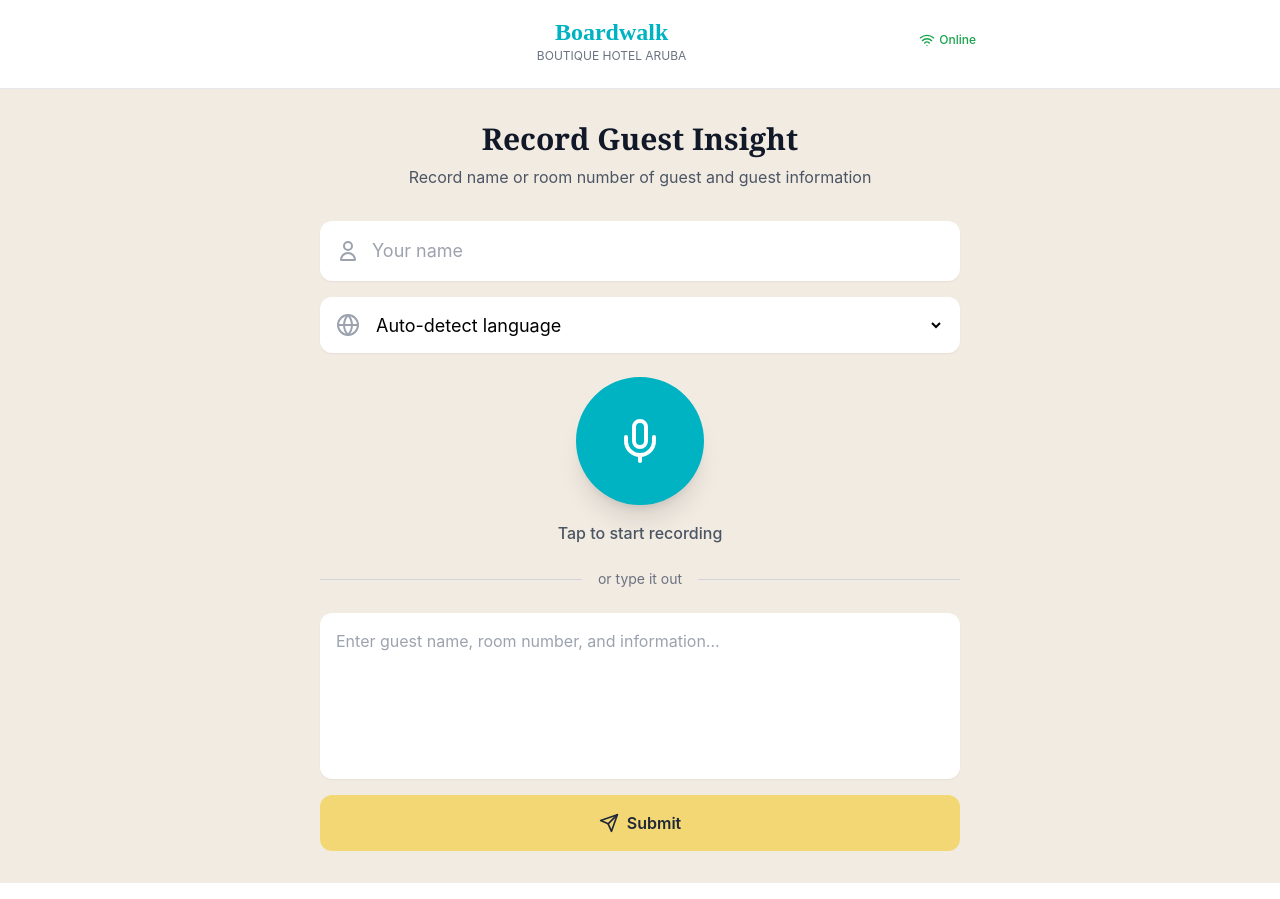
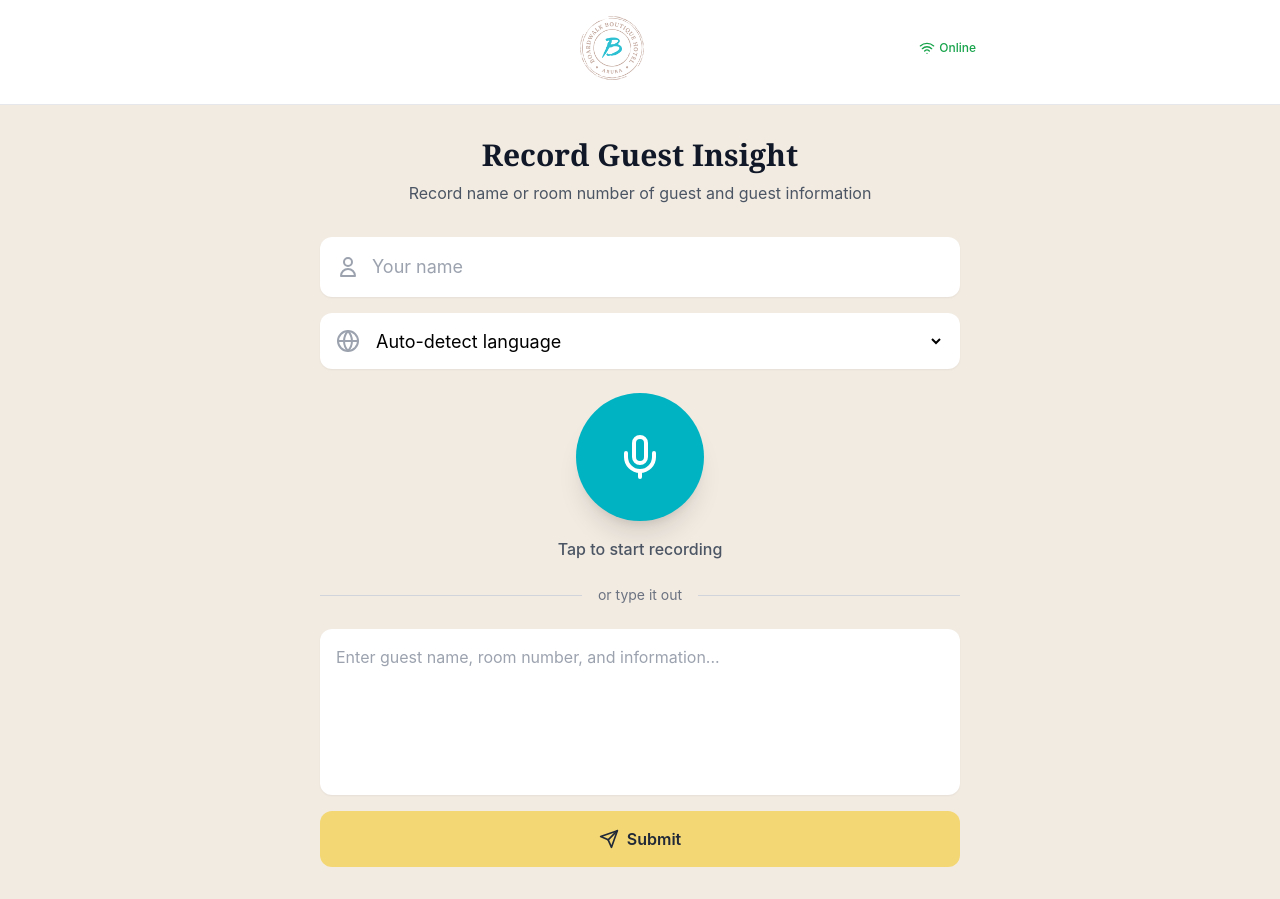
Before and after one commit to TrishaBoardwalk/boardwalk-whisper-app, a React (Vite) app: page / in a window 1280 px wide. Built offline with nearby package versions, Linux system fonts and the light colour scheme.

Commit message:
Update App.jsx

```diff
--- a/src/App.jsx
+++ b/src/App.jsx
@@ -343,12 +343,13 @@ const WhisperApp = () => {
       <div className="bg-white border-b p-4">
         <div className="max-w-2xl mx-auto">
           <div className="flex items-center justify-between mb-2">
-            <div className="text-center flex-1">
-              <h1 className="text-2xl font-bold" style={{ color: '#00b3c2', fontFamily: 'cursive' }}>
-                Boardwalk
-              </h1>
-              <p className="text-xs text-gray-500">BOUTIQUE HOTEL ARUBA</p>
-            </div>
+            <div className="flex-1 flex justify-center">
+  <img
+    src="/Boardwalk_LogoStamp.png"
+    alt="Boardwalk Boutique Hotel"
+    className="h-16 w-16"
+  />
+</div>
 
             {/* Online/Offline Status */}
             <div className="flex items-center space-x-2">
```
